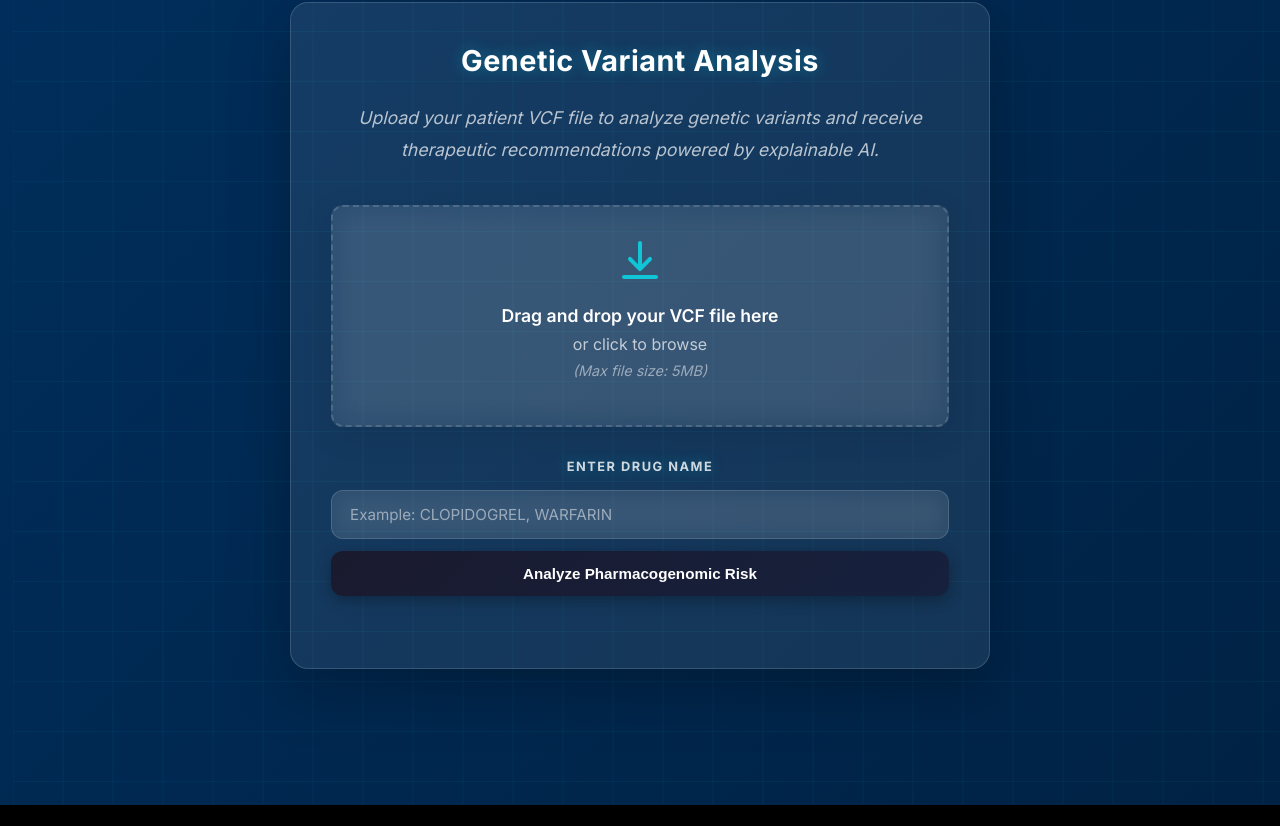
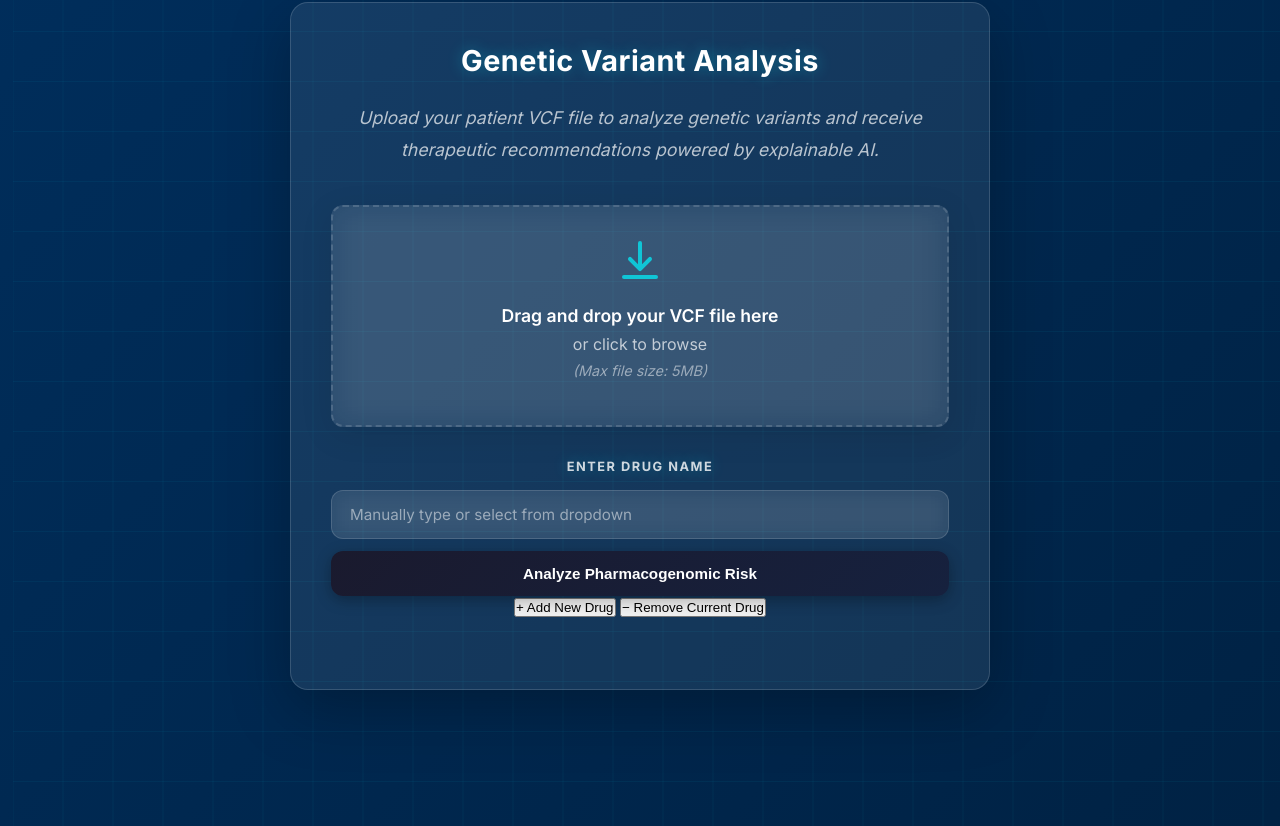
Before and after one commit to manya369369/Drug_diagonsis, a plain HTML site: page PharmaGuard/index.html in a window 1280 px wide. Shown: the part 1018-1844 px from the top of the page. Before the commit the page ends 1823 px from the top, so only its background shows below. Drawn offline with Linux system fonts and the light colour scheme.

Commit message:
updated html file

```diff
--- a/PharmaGuard/index.html
+++ b/PharmaGuard/index.html
@@ -115,9 +115,8 @@
                                 type="text"
                                 id="drugInput"
                                 class="drug-input"
-                                placeholder="Example: CLOPIDOGREL, WARFARIN"
+                                placeholder="Manually type or select from dropdown"
                                 autocomplete="off"
-                                readonly
                             >
                             <div class="drug-dropdown-list" id="drugDropdownList" style="display: none;">
                                 <div class="drug-option" data-value="CODEINE">CODEINE</div>
@@ -129,6 +128,9 @@
                             </div>
                         </div>
 
+                        <!-- Selected Drugs Container -->
+                        <div class="selected-drugs-container" id="selectedDrugsContainer"></div>
+
                         <button id="analyzeDrugBtn" class="analyze-btn">
                             <span class="btn-content">Analyze Pharmacogenomic Risk</span>
                             <span class="btn-loading" style="display: none;">
@@ -136,6 +138,18 @@
                                 Analyzing Genetic Risk...
                             </span>
                         </button>
+
+                        <!-- Action Buttons -->
+                        <div class="drug-action-buttons">
+                            <button id="addDrugBtn" class="add-drug-btn">
+                                <span class="btn-icon">+</span>
+                                <span class="btn-text">Add New Drug</span>
+                            </button>
+                            <button id="removeDrugBtn" class="remove-drug-btn">
+                                <span class="btn-icon">−</span>
+                                <span class="btn-text">Remove Current Drug</span>
+                            </button>
+                        </div>
                     </div>
 
                     <!-- File List Container -->
```
